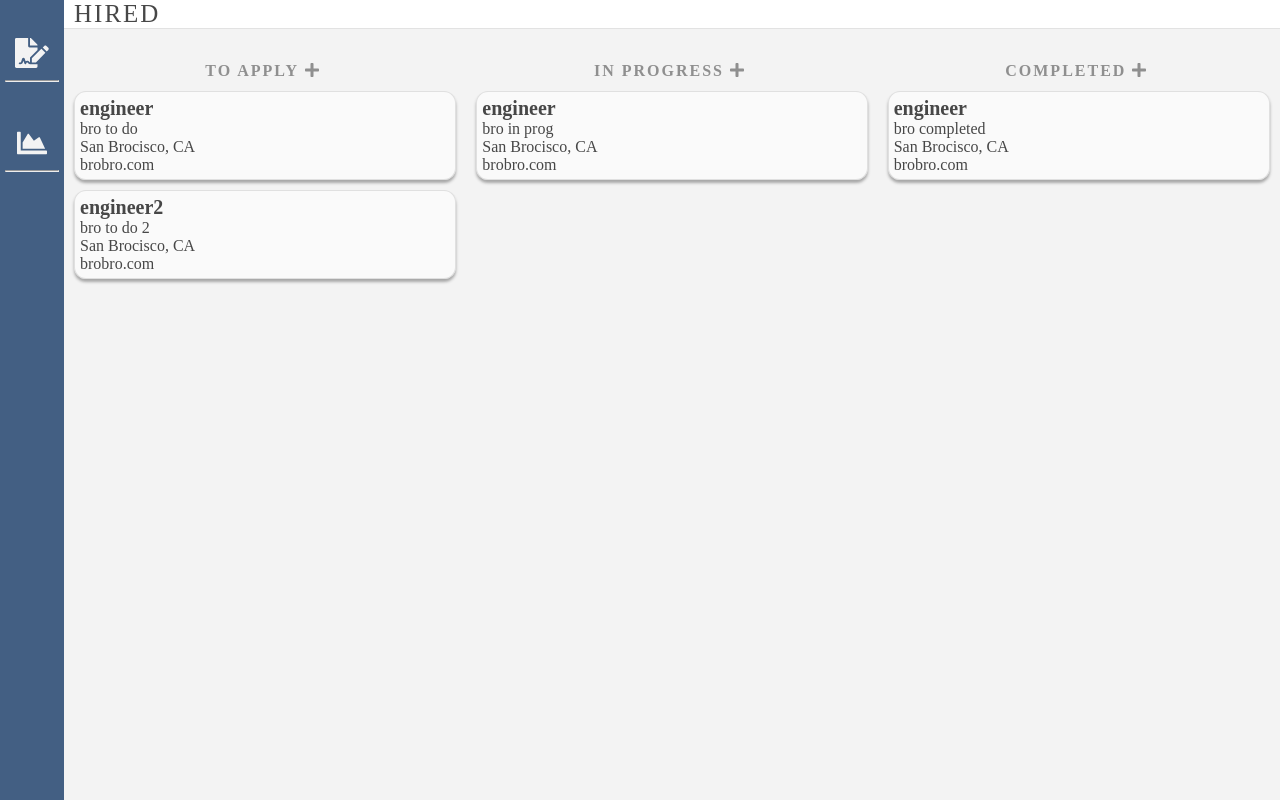
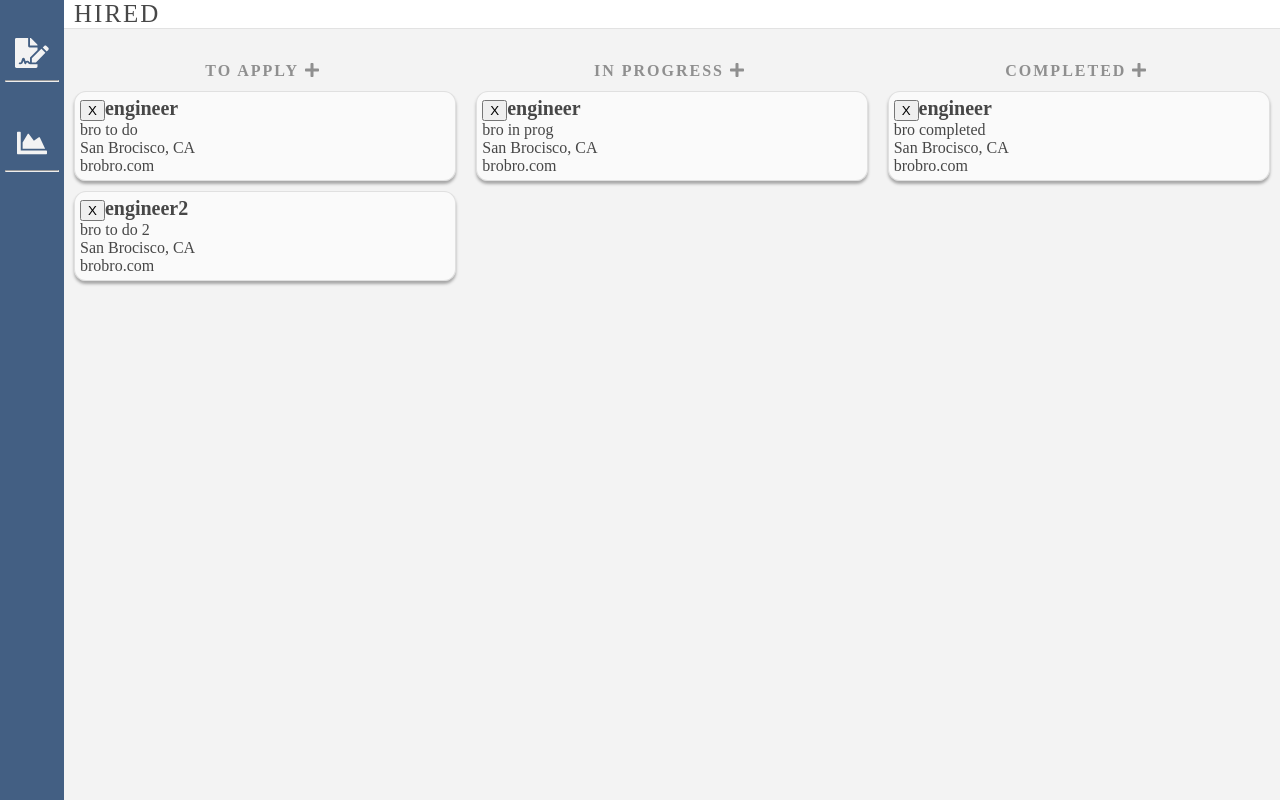
Before and after one commit to jeongle/Hired, a React app: page / in a window 1280 px wide. Built offline with nearby package versions, Linux system fonts and the light colour scheme.

Commit message:
removing items

```diff
--- a/client/main/App.jsx
+++ b/client/main/App.jsx
@@ -19,6 +19,7 @@ class App extends Component {
     this.renderApps = this.renderApps.bind(this);
     this.renderPlots = this.renderPlots.bind(this);
     this.addApp = this.addApp.bind(this);
+    this.removeApp = this.removeApp.bind(this);
   }
 
   renderApps() {
@@ -35,12 +36,23 @@ class App extends Component {
     });
   }
 
+  removeApp(category, index) {
+    const section = this.state[category].filter((value, i) => {
+      return (i !== index);
+    });
+
+    this.setState({
+      [`${category}`]: section,
+    })
+  }
+
   render() {
     let applications, plots;
     applications = (this.state.showApps) ?
       <Applications
         applications={[this.state.todos, this.state.inProgs, this.state.completeds]}
-        addApp={this.addApp} /> :
+        addApp={this.addApp}
+        removeApp={this.removeApp}/> :
       null;
     plots = (this.state.showPlots) ?
       <Plots /> :
--- a/client/main/Applications.jsx
+++ b/client/main/Applications.jsx
@@ -60,7 +60,7 @@ class Applications extends Component {
                 <FontAwesomeIcon icon="plus" />
               </button>
               {this.props.applications[0].map((todo, index) => (
-                <Job todo={todo} key={index} />
+                <Job todo={todo} key={index} index={index} section={'todos'} removeApp={this.props.removeApp} />
               ))}
             </div>
           </div>
@@ -71,7 +71,7 @@ class Applications extends Component {
                 <FontAwesomeIcon icon="plus" />
               </button>
               {this.props.applications[1].map((todo, index) => (
-                <Job todo={todo} key={index} />
+                <Job todo={todo} key={index} index={index} section={'inProgs'} removeApp={this.props.removeApp} />
               ))}
             </div>
           </div>
@@ -82,7 +82,7 @@ class Applications extends Component {
                 <FontAwesomeIcon icon="plus" />
               </button>
               {this.props.applications[2].map((todo, index) => (
-                <Job todo={todo} key={index} />
+                <Job todo={todo} key={index} index={index} section={'completeds'} removeApp={this.props.removeApp} />
               ))}
             </div>
           </div>
--- a/client/main/Job.jsx
+++ b/client/main/Job.jsx
@@ -4,6 +4,7 @@ const Job = (props) => {
   return (
     <div className="Job">
       <div className="title">
+        <button onClick={() => props.removeApp(props.section, props.index)}>X</button>
         {props.todo.jobTitle}
       </div>
       <div className="company">
--- a/client/main/css/Job.css
+++ b/client/main/css/Job.css
@@ -3,7 +3,7 @@
   border: 1px solid rgba(201, 201, 201, 0.542);
   display: grid;
   grid-template-rows: auto;
-  padding: 5px 5px 5px 5px;
+  padding: 5px;
   margin: 10px;
   border-radius: 12px;
   color: rgb(71, 71, 71);
```
